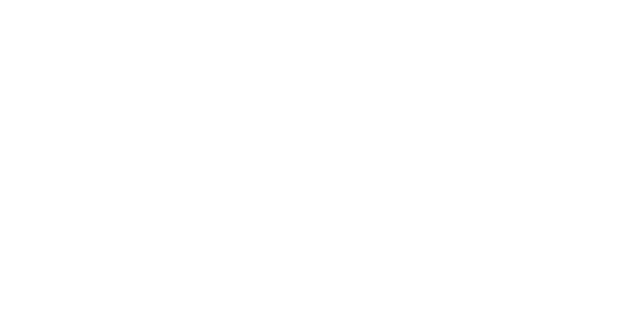
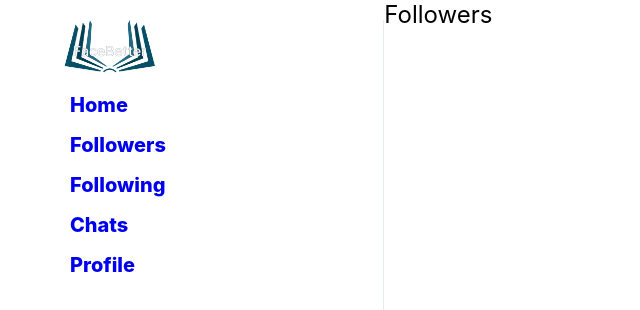
Before and after one commit to ReeCocho/facebetter-web, a React (Create React App) app in the folder frontend/: page /pages/Followers in a window 1280 px wide. Before the commit this address had no page. Shown: the top 310 px of the page, without its empty margins (0-640 px from the left). Built offline with nearby package versions, Linux system fonts and the light colour scheme.

Commit message:
Adjusting Layout

```diff
--- a/frontend/src/App.js
+++ b/frontend/src/App.js
@@ -13,10 +13,10 @@
     <Routes>
       <Route path="/" element={<LoginPage />} />
       <Route path="/pages/HomePage" element={<HomePage />} />
-      <Route path="/pages/otherPages/Followers" element={<HomePage/>} />
-      <Route path="/pages/otherPages/Following" element={<HomePage/>} />
+      <Route path="/pages/Followers" element={<HomePage/>} />
+      <Route path="/pages/Following" element={<HomePage/>} />
       <Route path="/components/Profile" element={<HomePage/>} />
-      <Route path="/pages/otherPages/Chats" element={<HomePage/>} />
+      <Route path="/pages/Chats" element={<HomePage/>} />
 
     </Routes>
   </BrowserRouter>
--- a/frontend/src/components/Profile.css
+++ b/frontend/src/components/Profile.css
@@ -1,4 +1,4 @@
-.profile__header{
+.header{
     position: sticky;
     top: 0;
     background-color: white;
@@ -39,3 +39,8 @@
     font-size: 20px;
     padding-bottom: 20px;
 }
+
+.main_div{
+    flex: 0.4;
+    border-right: 1px solid var(--twitter-background);
+}
--- a/frontend/src/components/Profile.js
+++ b/frontend/src/components/Profile.js
@@ -22,7 +22,15 @@
   let user_info = JSON.parse(localStorage.getItem("profile_info"));
 
     return (
-    <div className="profile_div">
+    <div className="main_div">
+      <div className='header'>
+        <h2>Profile</h2>
+        <input
+            type="submit"
+            id="editButton"
+            value="Edit"
+        />
+      </div>
       <div className="profile_body">
         <h2>First Name</h2>
         <h3>{user_info.FirstName}</h3>
--- /dev/null
+++ b/frontend/src/pages/Following.js
@@ -0,0 +1,15 @@
+import React from 'react';
+import '../components/Profile.css';
+
+function Following() {
+  return (
+    <div className='main_div'>
+      <div className='header'>
+        <h2>Following</h2>
+
+    </div>
+  </div>
+  )
+}
+
+export default Following
--- a/frontend/src/pages/HomePage.js
+++ b/frontend/src/pages/HomePage.js
@@ -6,24 +6,24 @@
 import Sidebar from './Sidebar';
 import Feed from '../components/Feed';
 import "../App.css";
-import Followers from "./otherPages/Followers";
-import Following from "./otherPages/Following";
-import Chats from "./otherPages/Chats";
+import Followers from "./Followers";
+import Following from "./Following";
+import Chats from "./Chats";
 
 const HomePage = () =>
 {
     let component
     switch (window.location.pathname) {
-        case "/pages/otherPages/Followers":
+        case "/pages/Followers":
             component = <Followers/>
             break;
-        case "/pages/otherPages/Following":
+        case "/pages/Following":
             component = <Following/>
             break;
         case "/components/Profile":
             component = <Profile/>
             break;
-        case "/pages/otherPages/Chats":
+        case "/pages/Chats":
             component = <Chats/>
             break;
         default:
--- a/frontend/src/pages/Sidebar.js
+++ b/frontend/src/pages/Sidebar.js
@@ -19,17 +19,17 @@
       <a href="/pages/HomePage">
         <SidebarOption className="cursor" Icon={HomeIcon} text="Home" />
       </a>
-      <a href="/pages/otherPages/Followers">
+      <a href="/pages/Followers">
         <SidebarOption className="cursor" Icon={SearchIcon} text="Followers" />
       </a>
-      <a href="/pages/otherPages/Following">
+      <a href="/pages/Following">
         <SidebarOption
           className="cursor"
           Icon={NotificationsNoneIcon}
           text="Following"
         />
       </a>
-      <a href="/pages/otherPages/Chats">
+      <a href="/pages/Chats">
         <SidebarOption className="cursor" Icon={MailOutlineIcon} text="Chats" />
       </a>
       <a href="/components/Profile">
--- a/frontend/src/pages/otherPages/Following.js
+++ /dev/null
@@ -1,9 +0,0 @@
-import React from 'react'
-
-function Following() {
-  return (
-    <div>Following</div>
-  )
-}
-
-export default Following
```
Also changed, not shown: frontend/src/pages/Chats.js (renamed from frontend/src/pages/otherPages/Chats.js), frontend/src/pages/Followers.js (renamed from frontend/src/pages/otherPages/Followers.js).
